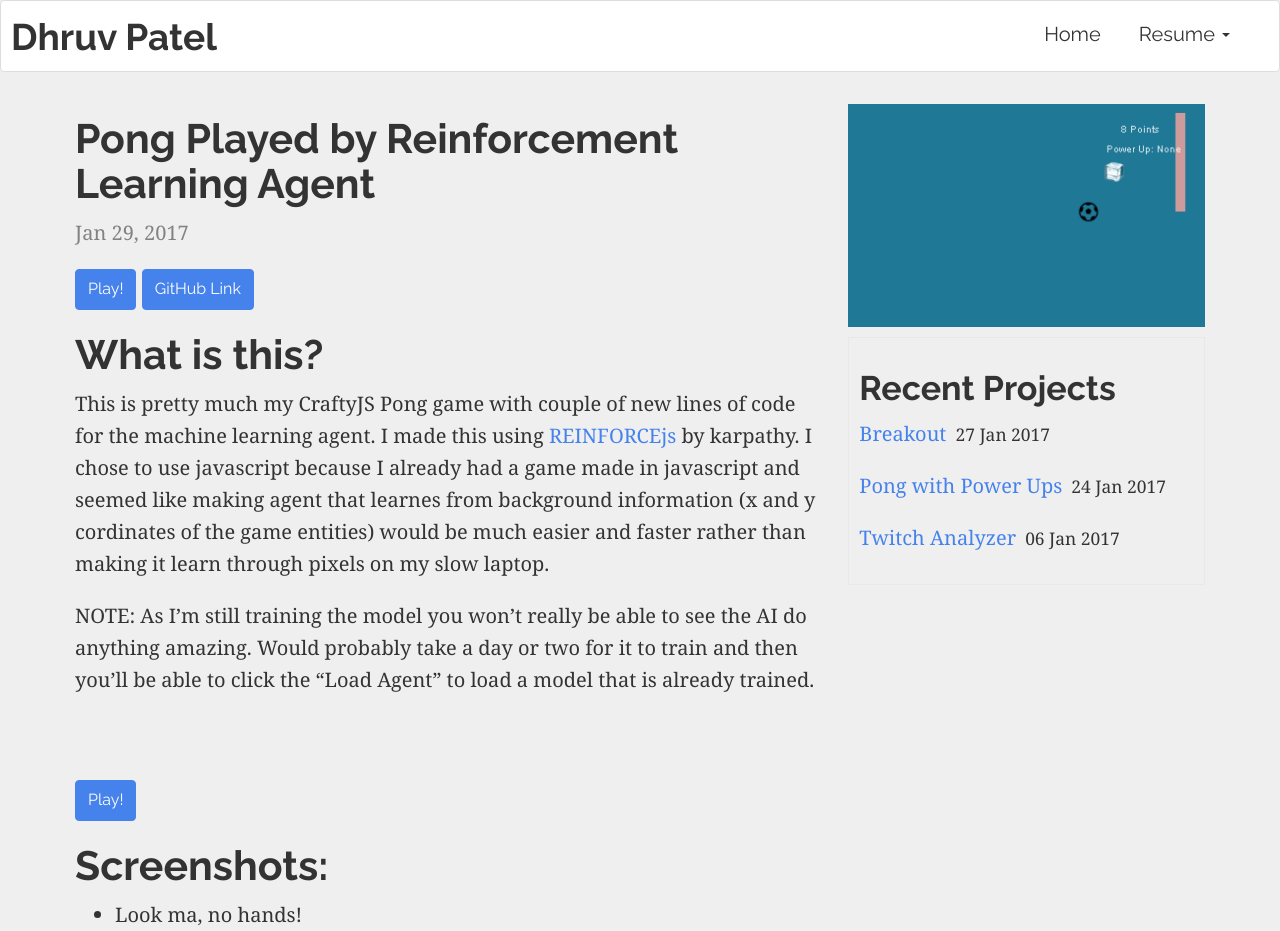
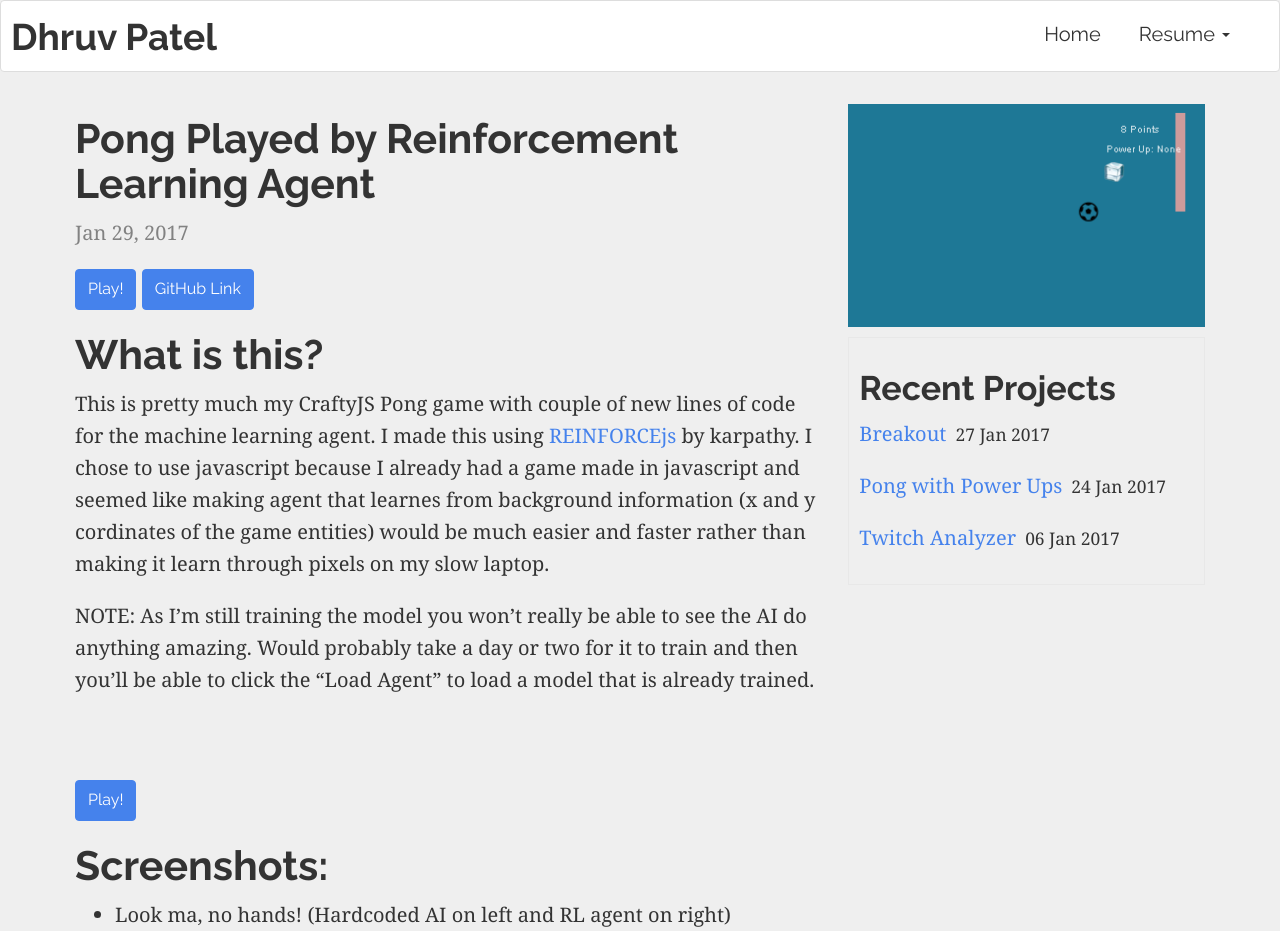
Before and after one commit to pateldhruv1993/pateldhruv1993, a Jekyll site: the page built from _posts/2017-01-29-reinforcement-learning-pong.markdown, in a window 1280 px wide. Shown: the top 931 px of the page. Built offline with Jekyll 4.4.1, drawn with Linux system fonts in a browser that asks for light colours; grey boxes are pictures that could not be loaded.

Commit message:
Update 2017-01-29-reinforcement-learning-pong.markdown

```diff
--- a/_posts/2017-01-29-reinforcement-learning-pong.markdown
+++ b/_posts/2017-01-29-reinforcement-learning-pong.markdown
@@ -20,7 +20,7 @@ NOTE: As I'm still training the model you won't really be able to see the AI do
 
 <h1>Screenshots:</h1>
 <ul>
-<li> Look ma, no hands!
+<li> Look ma, no hands! (Hardcoded AI on left and RL agent on right)
 <div style='position:relative;padding-bottom:50%'><iframe src='https://gfycat.com/ifr/PaleIdolizedLadybird' frameborder='0' scrolling='no' width='100%' height='100%' style='position:absolute;top:0;left:0;' allowfullscreen></iframe></div>
 </li>
 </ul>
```
